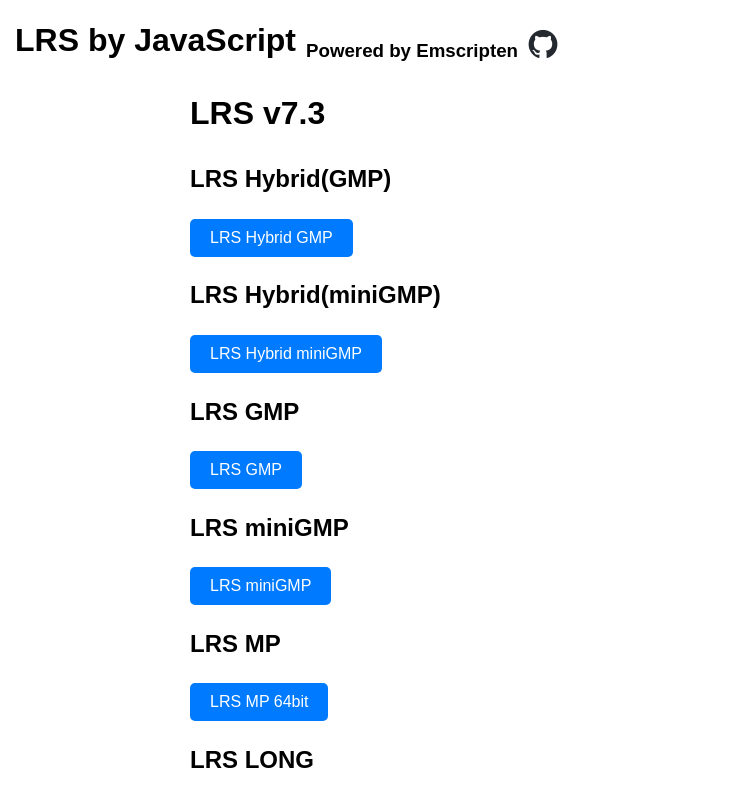
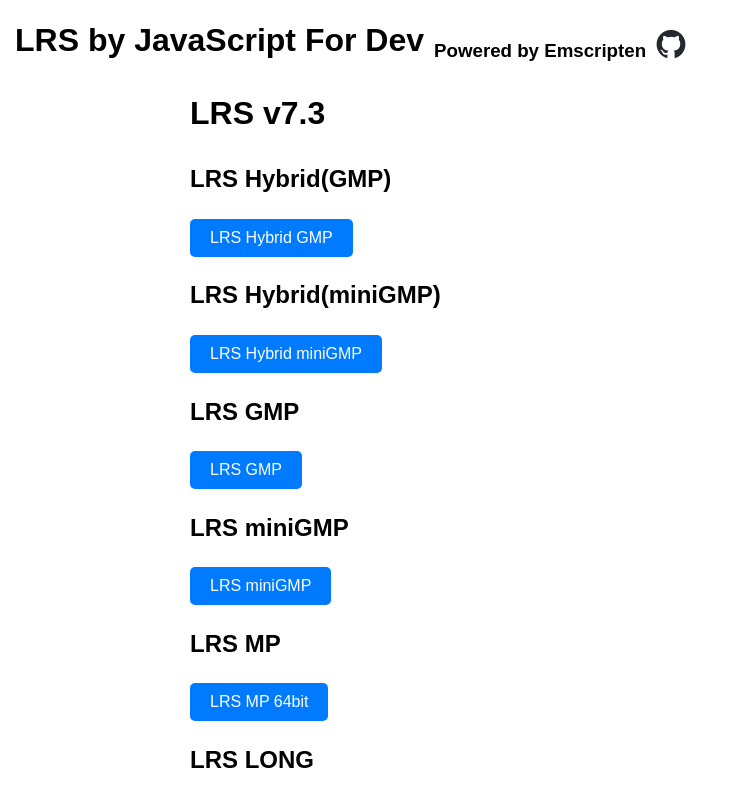
Before and after one commit to ym28-it/lrs-web-app-dev, a plain HTML site: page index.html in a window 1280 px wide. Shown: the top 797 px of the page, without its empty margins (0-732 px from the left). Drawn offline with Linux system fonts and the light colour scheme.

Commit message:
change title  for dev

```diff
--- a/index.html
+++ b/index.html
@@ -3,14 +3,14 @@
 <head>
     <meta charset="UTF-8">
     <meta name="viewport" content="width=device-width, initial-scale=1.0">
-    <title>LRS by JavaScript</title>
+    <title>LRS by JavaScript For Dev</title>
 
     <link rel="stylesheet" href="css/style.css">
 
 </head>
 <body>
     <header class="header">
-        <h1>LRS by JavaScript</h1>
+        <h1>LRS by JavaScript For Dev</h1>
         <h3 class="sub-title">Powered by Emscripten</h3>
 
         <div>
```
